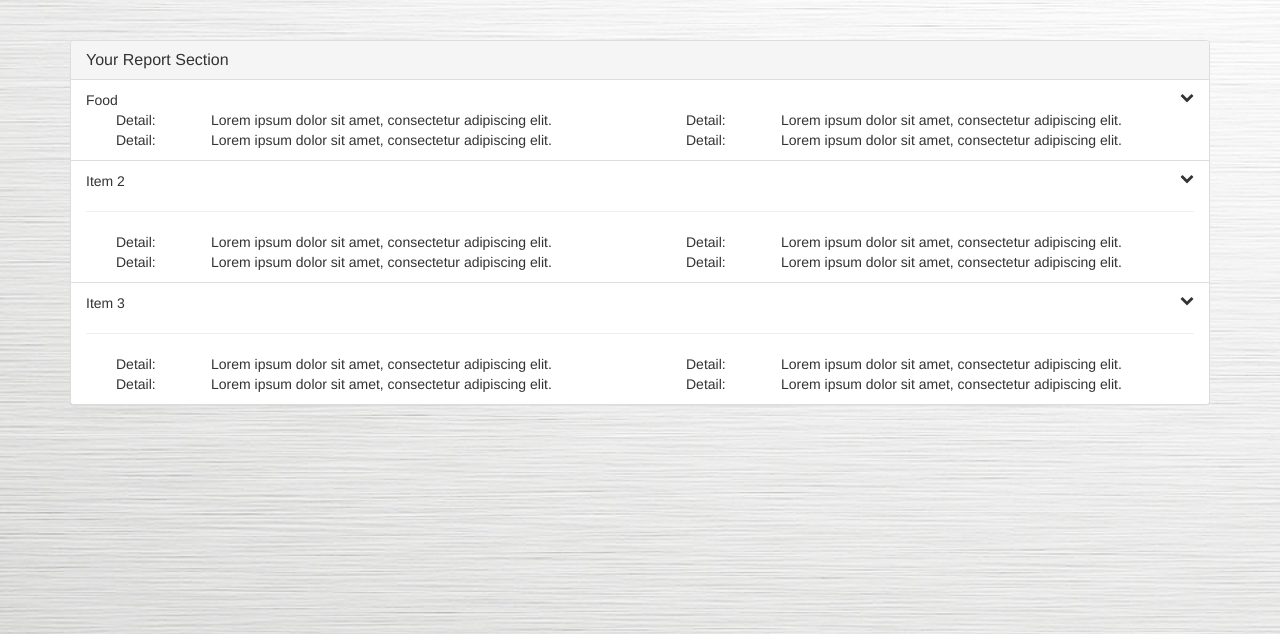
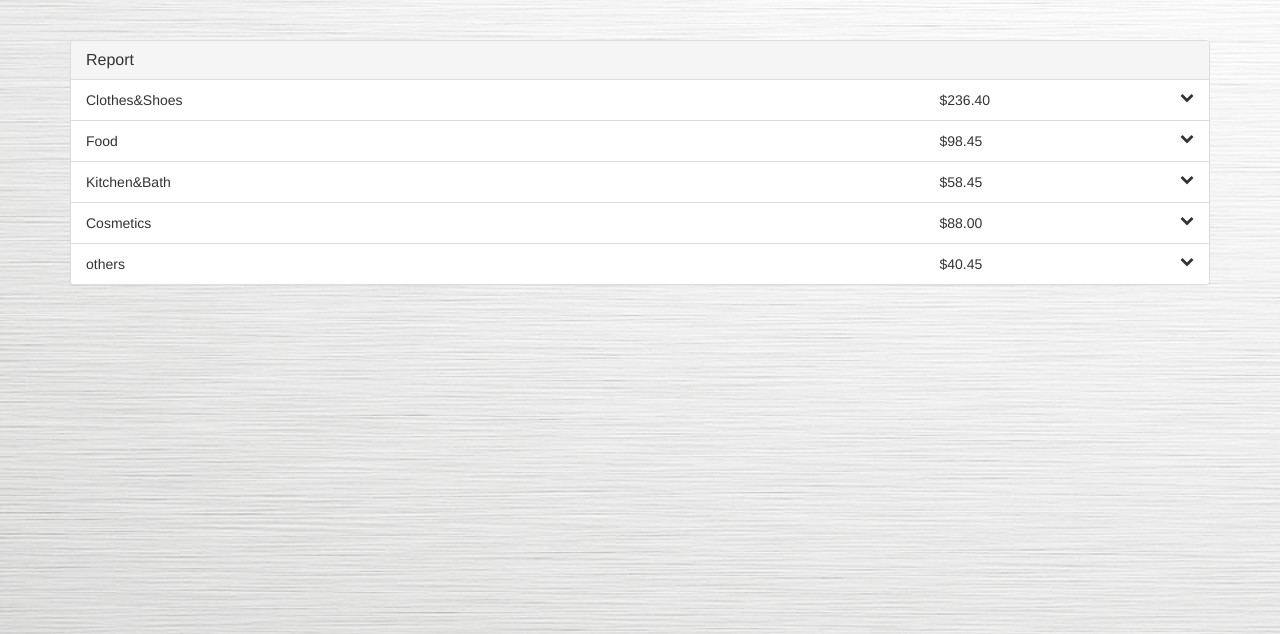
Before and after one commit to Snowna/Package, a Django app: page /package/report in a window 1280 px wide. Shown: the part 52-686 px from the top of the page. Run offline with Django 3.2, Linux system fonts and the light colour scheme; a user stored in the database is signed in; some libraries are stand-ins or nearby versions.

Commit message:
no function

```diff
--- a/package/templates/package/report.html
+++ b/package/templates/package/report.html
@@ -5,43 +5,26 @@
     <div class="container">
         <div class="panel panel-default">
             <div class="panel-heading">
-            <h3 class="panel-title">Your Report Section</h3>
+                <h3 class="panel-title">Report</h3>
             </div>
             <ul class="list-group">
                 <li class="list-group-item">
-                <div class="row toggle" id="dropdown-detail-1" data-toggle="detail-1">
-                    <div class="col-xs-10">
-                        Food
+                    <div class="row toggle" id="dropdown-detail-2" data-toggle="detail-2">
+                        <div class="col-xs-9">
+                            Clothes&Shoes
                         </div>
+                        <div class="col-xs-1">$236.40</div>
                         <div class="col-xs-2"><i class="fa fa-chevron-down pull-right"></i></div>
                     </div>
-                <div id="detail-1">
-                    </hr>
+                    <div id="detail-2">
+                        <hr>
                         <div class="container">
                             <div class="fluid-row">
-                            <div class="col-xs-1">
-                                Detail:
+                                <div class="col-xs-8">
+                                    Nordstorm:
                                 </div>
-                            <div class="col-xs-5">
-                                Lorem ipsum dolor sit amet, consectetur adipiscing elit.
-                            </div>
-                            <div class="col-xs-1">
-                                Detail:
-                            </div>
-                            <div class="col-xs-5">
-                                Lorem ipsum dolor sit amet, consectetur adipiscing elit.
-                            </div>
-                            <div class="col-xs-1">
-                                Detail:
-                            </div>
-                            <div class="col-xs-5">
-                                Lorem ipsum dolor sit amet, consectetur adipiscing elit.
-                            </div>
-                            <div class="col-xs-1">
-                                Detail:
-                            </div>
-                            <div class="col-xs-5">
-                                Lorem ipsum dolor sit amet, consectetur adipiscing elit.
+                                <div class="col-xs-2">
+                                    $100.99
                                 </div>
                             </div>
                         </div>
@@ -49,77 +32,87 @@
                 </li>
                 <li class="list-group-item">
                     <div class="row toggle" id="dropdown-detail-2" data-toggle="detail-2">
-                    <div class="col-xs-10">
-                        Item 2
+                        <div class="col-xs-9">
+                            Food
                         </div>
+                        <div class="col-xs-1">$98.45</div>
                         <div class="col-xs-2"><i class="fa fa-chevron-down pull-right"></i></div>
                     </div>
                     <div id="detail-2">
-                    <hr></hr>
+                        <hr>
                         <div class="container">
                             <div class="fluid-row">
-                            <div class="col-xs-1">
-                                Detail:
+                                <div class="col-xs-8">
+                                    Walmart:
                                 </div>
-                            <div class="col-xs-5">
-                                Lorem ipsum dolor sit amet, consectetur adipiscing elit.
-                            </div>
-                            <div class="col-xs-1">
-                                Detail:
-                            </div>
-                            <div class="col-xs-5">
-                                Lorem ipsum dolor sit amet, consectetur adipiscing elit.
-                            </div>
-                            <div class="col-xs-1">
-                                Detail:
-                            </div>
-                            <div class="col-xs-5">
-                                Lorem ipsum dolor sit amet, consectetur adipiscing elit.
-                            </div>
-                            <div class="col-xs-1">
-                                Detail:
-                            </div>
-                            <div class="col-xs-5">
-                                Lorem ipsum dolor sit amet, consectetur adipiscing elit.
+                                <div class="col-xs-2">
+                                    $39.99
                                 </div>
                             </div>
                         </div>
                     </div>
                 </li>
                 <li class="list-group-item">
-                <div class="row toggle" id="dropdown-detail-3" data-toggle="detail-3">
-                    <div class="col-xs-10">
-                        Item 3
+                    <div class="row toggle" id="dropdown-detail-2" data-toggle="detail-2">
+                        <div class="col-xs-9">
+                            Kitchen&Bath
                         </div>
+                        <div class="col-xs-1">$58.45</div>
                         <div class="col-xs-2"><i class="fa fa-chevron-down pull-right"></i></div>
                     </div>
-                <div id="detail-3">
-                    <hr></hr>
+                    <div id="detail-2">
+                        <hr>
                         <div class="container">
                             <div class="fluid-row">
-                            <div class="col-xs-1">
-                                Detail:
+                                <div class="col-xs-8">
+                                    Bed Bath&Beyond:
                                 </div>
-                            <div class="col-xs-5">
-                                Lorem ipsum dolor sit amet, consectetur adipiscing elit.
+                                <div class="col-xs-2">
+                                    $39.99
                                 </div>
-                            <div class="col-xs-1">
-                                Detail:
                             </div>
-                            <div class="col-xs-5">
-                                Lorem ipsum dolor sit amet, consectetur adipiscing elit.
                         </div>
-                            <div class="col-xs-1">
-                                Detail:
                     </div>
-                            <div class="col-xs-5">
-                                Lorem ipsum dolor sit amet, consectetur adipiscing elit.
+                </li>
+                <li class="list-group-item">
+                    <div class="row toggle" id="dropdown-detail-2" data-toggle="detail-2">
+                        <div class="col-xs-9">
+                            Cosmetics
                         </div>
-                            <div class="col-xs-1">
-                                Detail:
+                        <div class="col-xs-1">$88.00</div>
+                        <div class="col-xs-2"><i class="fa fa-chevron-down pull-right"></i></div>
                     </div>
-                            <div class="col-xs-5">
-                                Lorem ipsum dolor sit amet, consectetur adipiscing elit.
+                    <div id="detail-2">
+                        <hr>
+                        <div class="container">
+                            <div class="fluid-row">
+                                <div class="col-xs-8">
+                                    Sephora:
+                                </div>
+                                <div class="col-xs-2">
+                                    $55.88
+                                </div>
+                            </div>
+                        </div>
+                    </div>
+                </li>
+                <li class="list-group-item">
+                    <div class="row toggle" id="dropdown-detail-2" data-toggle="detail-2">
+                        <div class="col-xs-9">
+                            others
+                        </div>
+                        <div class="col-xs-1">$40.45</div>
+                        <div class="col-xs-2"><i class="fa fa-chevron-down pull-right"></i></div>
+                    </div>
+                    <div id="detail-2">
+                        <hr>
+                        <div class="container">
+                            <div class="fluid-row">
+                                <div class="col-xs-8">
+                                    6pm:
+                                </div>
+                                <div class="col-xs-2">
+                                    $20.99
                                 </div>
                             </div>
                         </div>
@@ -128,5 +121,14 @@
             </ul>
         </div>
     </div>
-
+    <script>
+        $(document).ready(function () {
+            $('[id^=detail-]').hide();
+            $('.toggle').click(function () {
+                $input = $(this);
+                $target = $('#' + $input.attr('data-toggle'));
+                $target.slideToggle();
+            });
+        });
+    </script>
 {% endblock %}
```
Also changed, not shown: db.sqlite3. Lines whose indentation alone changed are shown as unchanged.
